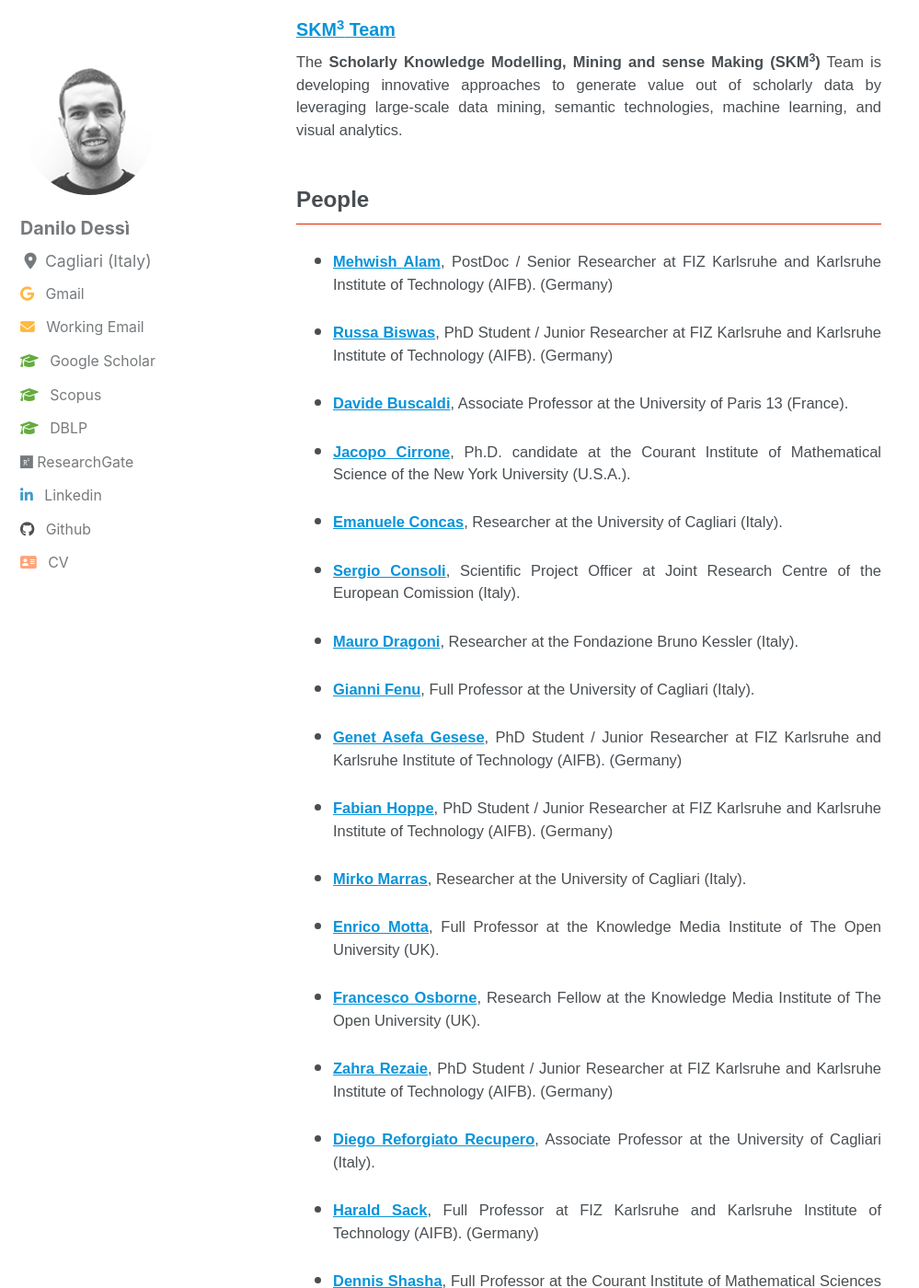
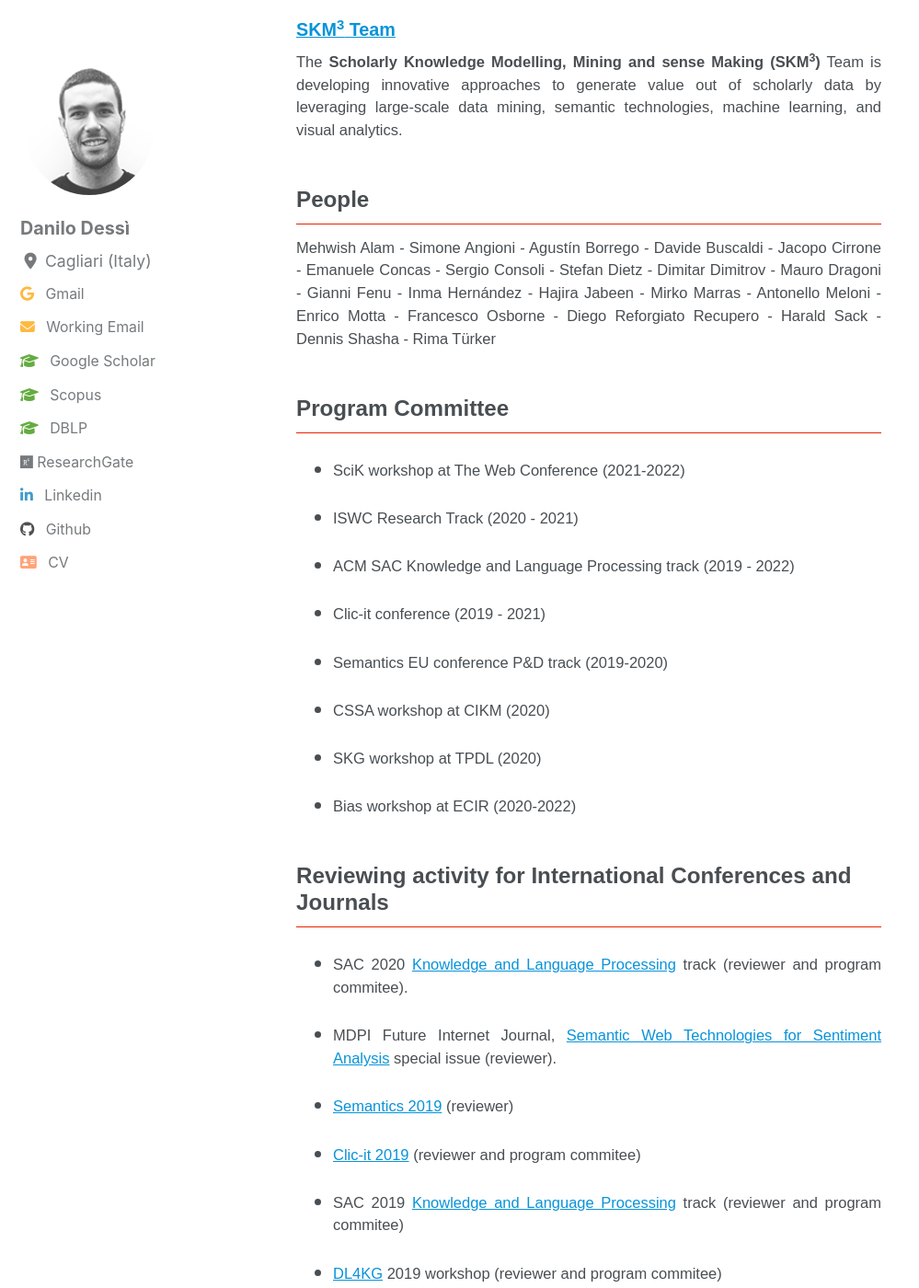
Before and after one commit to danilo-dessi/danilo-dessi.github.io, a Jekyll site: the page built from pages/collaborations.md, in a window 1280 px wide and 1400 px high, scrolled down 854 px. Shown: the whole window at 92% size, without its empty margins (0-999 px from the left). Built offline with Jekyll 4.4.1, drawn with Linux system fonts in a browser that asks for light colours; cached includes are drawn as plain includes; nearby versions of some CDN libraries; some of the changed text lies outside the part shown.

Commit message:
Update collaborations.md

```diff
--- a/pages/collaborations.md
+++ b/pages/collaborations.md
@@ -24,54 +24,16 @@ The **Scholarly Knowledge Modelling, Mining and sense Making (SKM<sup>3</sup>)**
 
 ## People
 
-- [**Mehwish Alam**](https://www.fiz-karlsruhe.de/en/forschung/lebenslauf-und-publikationen-dr-mehwish-alam), PostDoc / Senior Researcher at FIZ Karlsruhe and Karlsruhe Institute of Technology (AIFB). (Germany)
-
-- [**Russa Biswas**](https://www.fiz-karlsruhe.de/en/forschung/lebenslauf-und-publikationen-russa-biswas), PhD Student / Junior Researcher at FIZ Karlsruhe and Karlsruhe Institute of Technology (AIFB). (Germany)
-
-- [**Davide Buscaldi**](https://sites.google.com/site/davidebuscaldi/), Associate Professor at the University of Paris 13 (France).
-
-- [**Jacopo Cirrone**](https://www.linkedin.com/in/jacopo-cirrone-00b78755), Ph.D. candidate at the Courant Institute of Mathematical Science of the New York University (U.S.A.).
-
-- [**Emanuele Concas**](https://github.com/conema/), Researcher at the University of Cagliari (Italy).
-
-- [**Sergio Consoli**](http://stlab.istc.cnr.it/stlab/staff/sergio-consoli/), Scientific Project Officer at Joint Research Centre of the European Comission (Italy).
-
-- [**Mauro Dragoni**](https://it.linkedin.com/in/maurodragoni), Researcher at the Fondazione Bruno Kessler (Italy).
-
-- [**Gianni Fenu**](http://people.unica.it/giannifenu/), Full Professor at the University of Cagliari (Italy).
-
-- [**Genet Asefa Gesese**](https://www.fiz-karlsruhe.de/en/forschung/lebenslauf-und-publikationen-genet-asefa-gesese), PhD Student / Junior Researcher at FIZ Karlsruhe and Karlsruhe Institute of Technology (AIFB). (Germany)
-
-- [**Fabian Hoppe**](https://www.fiz-karlsruhe.de/en/forschung/lebenslauf-und-publikationen-fabian-hoppe), PhD Student / Junior Researcher at FIZ Karlsruhe and Karlsruhe Institute of Technology (AIFB). (Germany)
-
-- [**Mirko Marras**](https://www.mirkomarras.com/), Researcher at the University of Cagliari (Italy).
-
-- [**Enrico Motta**](http://people.kmi.open.ac.uk/motta/), Full Professor at the Knowledge Media Institute of The Open University (UK).
-
-- [**Francesco Osborne**](http://kmi.open.ac.uk/people/member/francesco-osborne), Research Fellow at the Knowledge Media Institute of The Open University (UK).
-
-- [**Zahra Rezaie**](https://www.fiz-karlsruhe.de/en/forschung/lebenslauf-und-publikationen-zahra-rezaie), PhD Student / Junior Researcher at FIZ Karlsruhe and Karlsruhe Institute of Technology (AIFB). (Germany)
-
-- [**Diego Reforgiato Recupero**](http://people.unica.it/diegoreforgiato/), Associate Professor at the University of Cagliari (Italy).
-
-- [**Harald Sack**](https://www.fiz-karlsruhe.de/en/forschung/lebenslauf-prof-dr-harald-sack), Full Professor at FIZ Karlsruhe and Karlsruhe Institute of Technology (AIFB). (Germany)
-
-- [**Dennis Shasha**](https://cs.nyu.edu/shasha/), Full Professor at the Courant Institute of Mathematical Sciences of the New York University (U.S.A.).
-
-- [**Tabea Tietz**](https://www.fiz-karlsruhe.de/en/forschung/lebenslauf-und-publikationen-tabea-tietz), Researcher at FIZ Karlsruhe and Karlsruhe Institute of Technology (AIFB). (Germany)
-
-- [**Rima Türker**](https://www.fiz-karlsruhe.de/en/forschung/lebenslauf-und-publikationen-rima-tuerker), PhD Student / Junior Researcher at FIZ Karlsruhe and Karlsruhe Institute of Technology (AIFB). (Germany)
-
-- [**Oleksandra Vsesviatska**](https://www.fiz-karlsruhe.de/en/forschung/information-service-engineering#staff), PhD Student / Junior Researcher at FIZ Karlsruhe and Karlsruhe Institute of Technology (AIFB). (Germany)
-
+Mehwish Alam - Simone Angioni - Agustín Borrego - Davide Buscaldi - Jacopo Cirrone - Emanuele Concas - Sergio Consoli - Stefan Dietz - Dimitar Dimitrov - Mauro Dragoni - Gianni Fenu - Inma Hernández - Hajira Jabeen - Mirko Marras - Antonello Meloni - Enrico Motta - Francesco Osborne - Diego Reforgiato Recupero - Harald Sack - Dennis Shasha - Rima Türker
 
 ## Program Committee
+- SciK workshop at The Web Conference (2021-2022)
 
-- ISWC Research Track (2020 - )
+- ISWC Research Track (2020 - 2021)
 
-- ACM SAC Knowledge and Language Processing track (2019 - )
+- ACM SAC Knowledge and Language Processing track (2019 - 2022)
 
-- Clic-it conference (2019 - )
+- Clic-it conference (2019 - 2021)
 
 - Semantics EU conference P&D track (2019-2020)
 
@@ -79,7 +41,7 @@ The **Scholarly Knowledge Modelling, Mining and sense Making (SKM<sup>3</sup>)**
 
 - SKG workshop at TPDL (2020)
 
-- Bias workshop at ECIR (2020)
+- Bias workshop at ECIR (2020-2022)
 
 
 ## Reviewing activity for International Conferences and Journals
```
